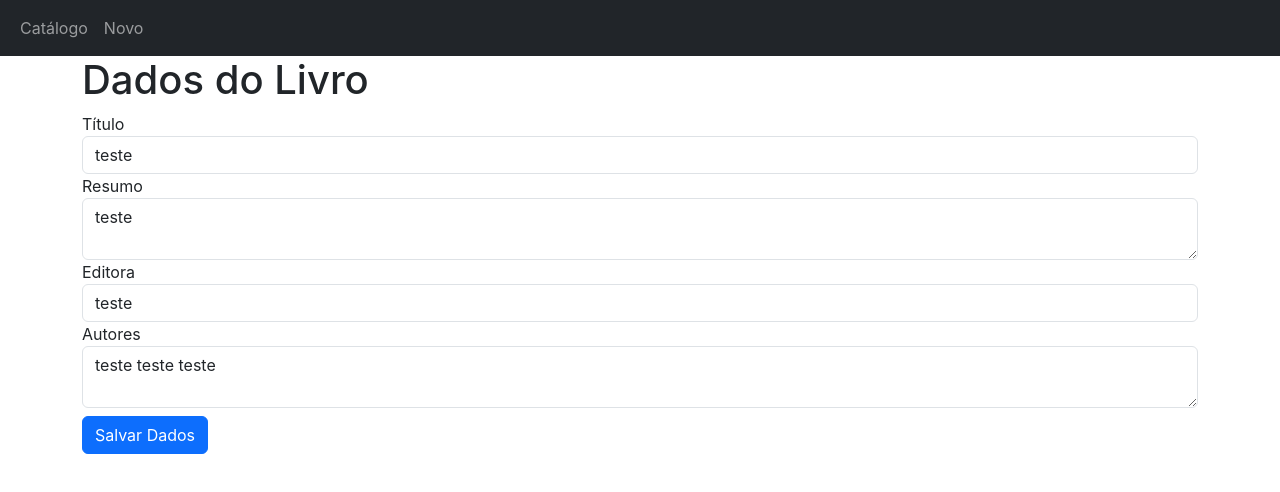
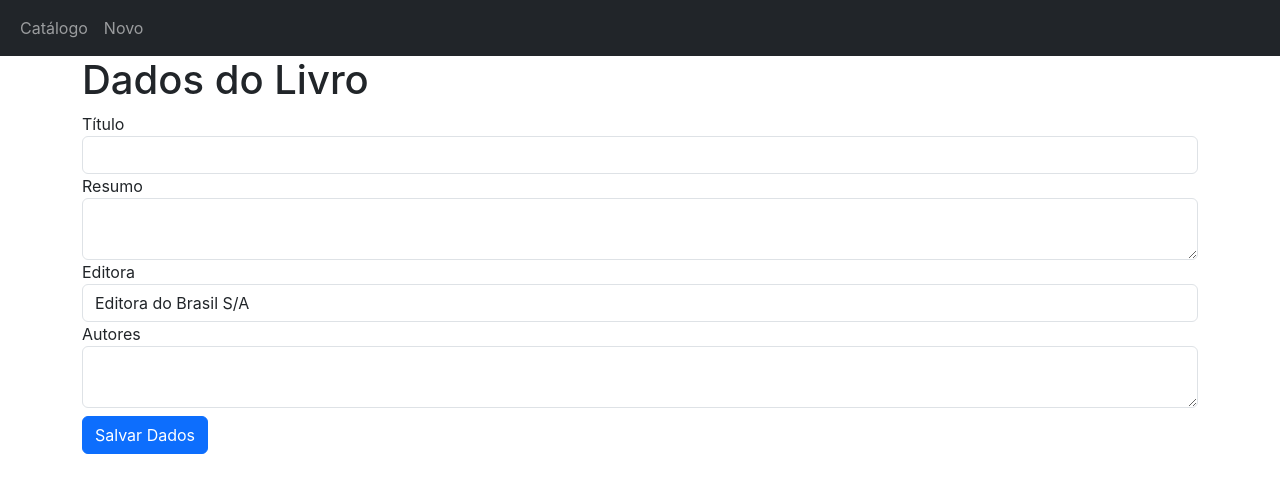
Before and after one commit to rarkis/mundo2-missao3, a React (Create React App) app: page /dados in a window 1280 px wide. Shown: the top 492 px of the page. Built offline with nearby package versions, Linux system fonts and the light colour scheme.

Commit message:
correção de bugs

```diff
--- a/src/LivroDados.js
+++ b/src/LivroDados.js
@@ -8,13 +8,12 @@ export default function LivroDados() {
   const controleLivro = new ControleLivro();
   const controleEditora = new ControleEditora();
 
-  const opcoes = controleEditora.getEditoras().map(editora => ({value: editora.codEditora}, {text: editora.nome}));
-  console.log(opcoes[0].name);
+  const opcoes = controleEditora.getEditoras().map(editora => ({value: editora.codEditora, text: editora.nome}));
 
-  const [titulo, setTitulo] = useState("teste");
-  const [resumo, setResumo] = useState("teste");
-  const [autores, setAutores] = useState("teste teste teste");
-  const [codEditora, setCodEditora] = useState(opcoes[0]);
+  const [titulo, setTitulo] = useState("");
+  const [resumo, setResumo] = useState("");
+  const [autores, setAutores] = useState("");
+  const [codEditora, setCodEditora] = useState(opcoes[0].value);
   const navigate = useNavigate();
 
   const tratarCombo = (evento) =>{
@@ -23,11 +22,12 @@ export default function LivroDados() {
 
   const incluir = (evento) =>{
     evento.preventDefault();
-    const livro = new Livro({codigo: 0, codEditora: codEditora, titulo: titulo, resumo: resumo, autores: autores.split()});
-    // controleLivro.incluir(livro);
-    console.log("livro" + livro.titulo);
+    const novoLivro = new Livro(0, codEditora, titulo, resumo, autores.split());
+    controleLivro.incluir(novoLivro);
+    console.log("livro" + novoLivro.titulo + novoLivro.autores );
     navigate("/");
   };
+
 
   return (
     <>
@@ -49,14 +49,7 @@ export default function LivroDados() {
             <div>
               <label htmlFor="editora">Editora</label>
               <select id="editora" className="form-control" value={codEditora} onChange={tratarCombo}>
-                <option>
-                  teste
-                </option>
-                {/* {opcoes.map(editora => (
-                  <option value={editora.codEditora} key={editora.codEditora}>
-                    {editora.name}
-                  </option>
-                ))} */}
+                {opcoes.map(editora => (<option key={editora.value} value={editora.value}>{editora.text}</option>))}
               </select>
             </div>
 
--- a/src/LivroLista.js
+++ b/src/LivroLista.js
@@ -7,6 +7,10 @@ const controleEditora = new ControleEditora();
 
 function LinhaLivro(props) {
   const { livro, excluir } = props;
+  if(!livro){
+    console.log("undefined livro");
+    return null;
+  }
   const nomeEditora = controleEditora.getNomeEditora(livro.codEditora);
   return (
     <tr>
@@ -23,9 +27,7 @@ function LinhaLivro(props) {
       <td className="editora">{nomeEditora}</td>
       <td className="autores">
         <ul>
-          {livro.autores.map((autor, index) => (
-            <li key={index}>{autor}</li>
-          ))}
+          {livro.autores.map((autor, index) => (<li key={index}>{autor}</li>))}
         </ul>
       </td>
     </tr>
@@ -33,9 +35,9 @@ function LinhaLivro(props) {
 }
 
 export default function LivroLista() {
-  let [livros, setlivros] = useState([]);
+  const [livros, setlivros] = useState([]);
   // console.log(livros);
-  let [carregado, setCarregado] = useState(false);
+  const [carregado, setCarregado] = useState(false);
 
   useEffect(() => {
     setlivros(controleLivro.obterLivros());
--- a/src/controle/ControleEditora.ts
+++ b/src/controle/ControleEditora.ts
@@ -26,6 +26,6 @@ export default class ControleEditora{
 
   public getNomeEditora(codBusca:number): string {
     const busca = editoras.filter(editora => editora.codEditora === codBusca);
-    return busca? busca[0].nome: "";
+    return busca.length > 0 ? busca[0].nome: "not found";
   }
 }
--- a/src/controle/ControleLivros.ts
+++ b/src/controle/ControleLivros.ts
@@ -1,6 +1,6 @@
 import Livro from "../modelo/Livro";
 
-const livros: Array<Livro> = [
+const livros: Livro[] = [
   {
     codigo: 1,
     codEditora: 1,
@@ -28,12 +28,11 @@ const livros: Array<Livro> = [
 ];
 
 export default class ControleLivro {
-  public obterLivros(): Array<Livro>{
+  public obterLivros():Livro[]{
     return livros
   }
 
   public incluir(novoLivro: Livro):void {
-    // novoLivro.codigo = livros.length > 0 ? livros.at(-1)!.codigo + 1 : 1;
     novoLivro.codigo = livros.length > 0 ? livros.at(-1)!.codigo+1:1;
     livros.push(novoLivro);
   }
--- a/src/modelo/Livro.ts
+++ b/src/modelo/Livro.ts
@@ -16,6 +16,6 @@ export default class Livro {
       this.codEditora = codEditora;
       this.titulo = titulo;
       this.resumo = resumo;
-      this.autores = autores
+      this.autores = autores;
   }
 }
```
